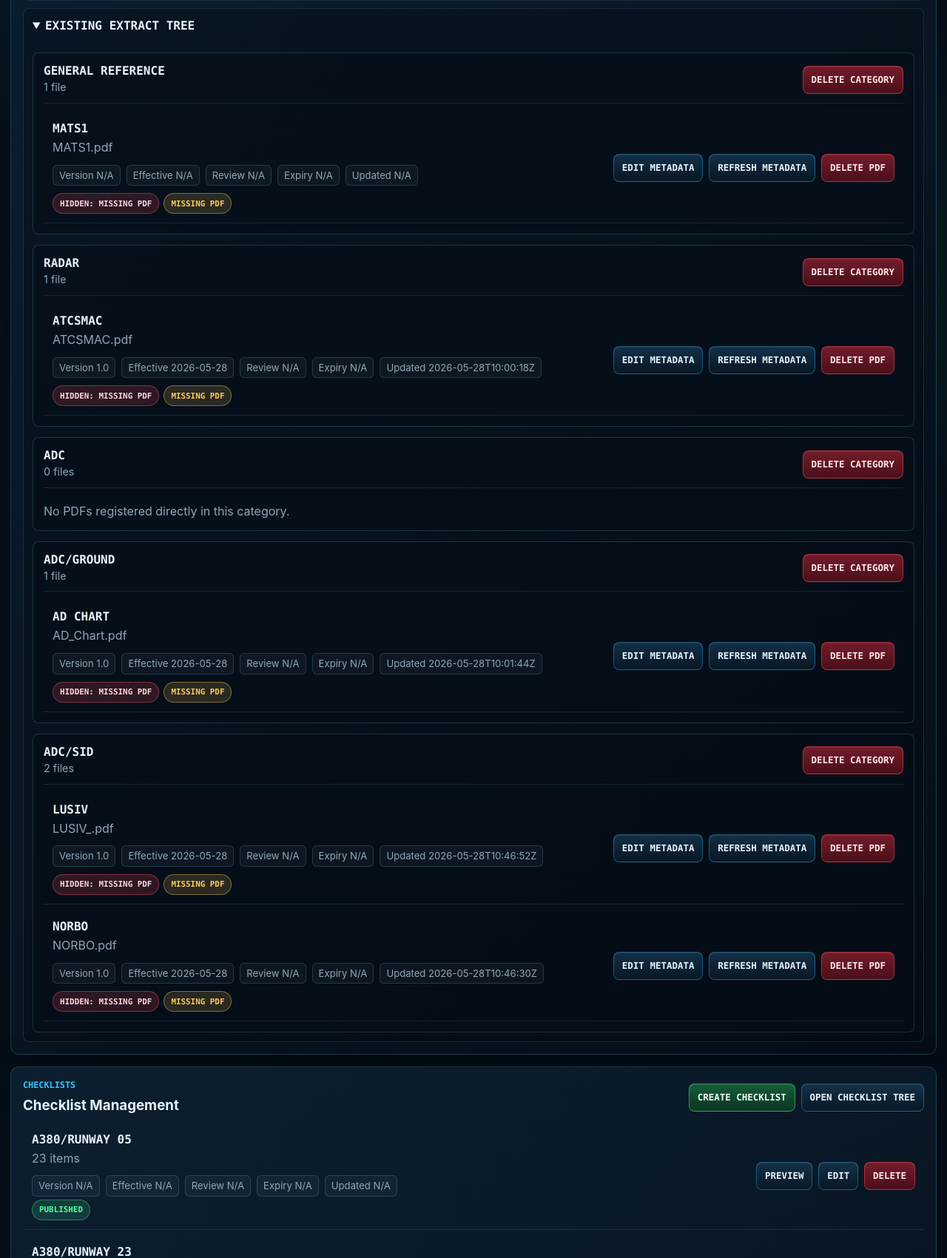
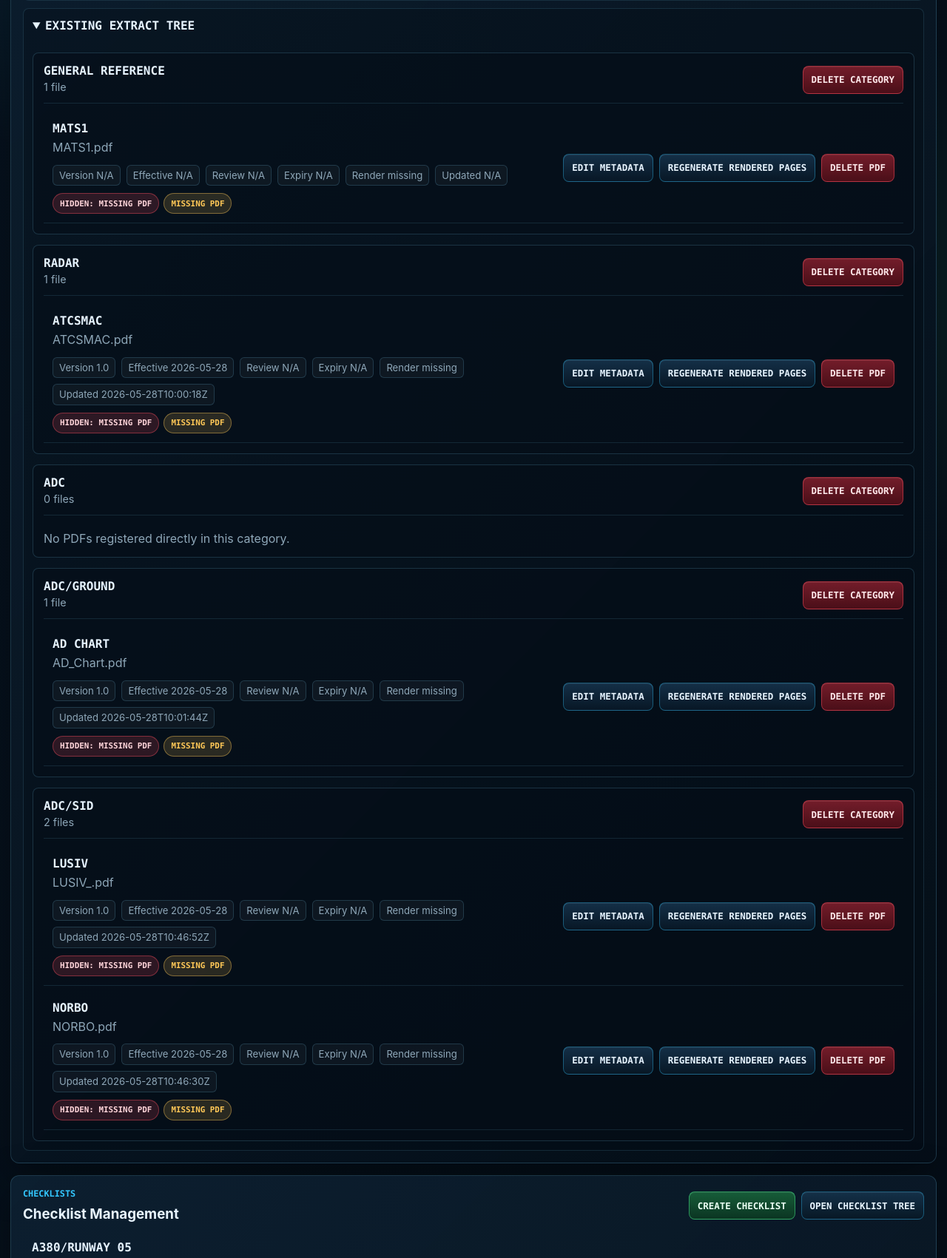
Before and after one commit to ian8500/EQRF, a Flask app: page /admin in a window 1280 px wide. Shown: the part 670-2371 px from the top of the page at 74% size. Run offline with Flask 3, Linux system fonts and the light colour scheme; the visitor is signed in with stand-in values (Sample User, id 1); data that the repository does not hold is empty; some libraries are stand-ins or nearby versions.

Commit message:
Reintroduce rendered PDF pages for iPad performance

```diff
--- a/app.py
+++ b/app.py
@@ -3,6 +3,8 @@ import json
 import re
 import tempfile
 import secrets
+import hashlib
+import shutil
 from collections import Counter
 from dataclasses import dataclass, field
 from datetime import date, datetime, timedelta, timezone
@@ -41,10 +43,12 @@ load_dotenv(BASE_DIR / '.env')
 DATA_DIR = BASE_DIR / 'data'
 PDF_DIR = BASE_DIR / 'pdfs'              # keep PDFs here (matches your zip)
 JPG_DIR = BASE_DIR / 'static' / 'jpgs'   # legacy pre-rendered pages, no longer used by the public viewer
+RENDERED_DIR = BASE_DIR / 'static' / 'rendered'
 
 DATA_DIR.mkdir(parents=True, exist_ok=True)
 PDF_DIR.mkdir(parents=True, exist_ok=True)
 JPG_DIR.mkdir(parents=True, exist_ok=True)
+RENDERED_DIR.mkdir(parents=True, exist_ok=True)
 
 # ---------------------- App Configuration ---------------------- #
 
@@ -61,6 +65,9 @@ class Settings:
     port: int = field(default_factory=lambda: int(os.environ.get('FLASK_RUN_PORT', os.environ.get('PORT', '8000'))))
     max_upload_mb: int = field(default_factory=lambda: int(os.environ.get('EQRF_MAX_UPLOAD_MB', '100')))
     session_cookie_secure: bool = field(default_factory=lambda: str(os.environ.get('EQRF_SESSION_COOKIE_SECURE', '0')).strip().lower() in {'1', 'true'})
+    render_dpi: int = field(default_factory=lambda: int(os.environ.get('EQRF_RENDER_DPI', '120')))
+    render_quality: int = field(default_factory=lambda: int(os.environ.get('EQRF_RENDER_QUALITY', '78')))
+    render_format: str = field(default_factory=lambda: os.environ.get('EQRF_RENDER_FORMAT', 'webp').strip().lower())
 
 
 SETTINGS = Settings()
@@ -487,6 +494,13 @@ def normalise_file_entry(entry: Any) -> Dict[str, Any]:
         if not isinstance(item.get('jpgs'), list):
             item['jpgs'] = []
         item['orientation'] = normalise_orientation(item.get('orientation'))
+        item['render_status'] = str(item.get('render_status') or 'missing').strip().lower()
+        item['render_format'] = str(item.get('render_format') or '').strip().lower()
+        item['rendered_at'] = _normalise_na(item.get('rendered_at'))
+        try:
+            item['page_count'] = int(item.get('page_count') or 0)
+        except (TypeError, ValueError):
+            item['page_count'] = 0
         metadata = normalise_content_metadata(item, item.get('title') or Path(item['pdf']).stem or None)
         item.update(metadata)
         return item
@@ -496,9 +510,13 @@ def normalise_file_entry(entry: Any) -> Dict[str, Any]:
             'pdf': filename,
             'jpgs': [],
             'orientation': 'portrait',
+            'render_status': 'missing',
+            'render_format': '',
+            'rendered_at': 'N/A',
+            'page_count': 0,
             **normalise_content_metadata({}, Path(filename).stem or None),
         }
-    return {'pdf': '', 'jpgs': [], 'orientation': 'portrait', **normalise_content_metadata({})}
+    return {'pdf': '', 'jpgs': [], 'orientation': 'portrait', 'render_status': 'missing', 'render_format': '', 'rendered_at': 'N/A', 'page_count': 0, **normalise_content_metadata({})}
 
 
 def file_entry_name(entry: Any) -> str:
@@ -684,6 +702,7 @@ def extract_entry_is_valid(entry: Any) -> bool:
         filename
         and metadata_is_public(metadata)
         and local_pdf_exists(filename)
+        and rendered_pages_exist(filename)
     )
 
 
@@ -886,6 +905,13 @@ def find_missing_jpgs(extracts: Any, jpg_dir: Path = JPG_DIR) -> List[Dict[str,
     return []
 
 
+def find_missing_rendered_pages(extracts: Any) -> List[Dict[str, Any]]:
+    return [
+        item for item in flatten_extract_files(extracts)
+        if item.get('pdf_exists') and not rendered_pages_exist(item['filename'])
+    ]
+
+
 def find_orphan_jpgs(extracts: Any, jpg_dir: Path = JPG_DIR) -> List[str]:
     referenced = {
         jpg for item in flatten_extract_files(extracts)
@@ -917,6 +943,14 @@ def find_extract_health_issues(extracts: Any) -> List[Dict[str, Any]]:
             'category': item['category'],
             'filename': item['filename'],
             'message': f"Source PDF missing: {item['filename']}",
+        })
+    for item in find_missing_rendered_pages(extracts):
+        issues.append({
+            'type': 'missing_rendered_pages',
+            'severity': 'warning',
+            'category': item['category'],
+            'filename': item['filename'],
+            'message': f"Rendered pages missing: {item['filename']}",
         })
     for duplicate in find_duplicate_pdf_entries(extracts):
         issues.append({
@@ -1152,6 +1186,131 @@ def _safe_pdf_filename(filename: Any) -> str:
 
 def local_pdf_exists(filename: str) -> bool:
     return bool(filename and (PDF_DIR / filename).is_file())
+
+
+def safe_render_id(filename: Any) -> str:
+    filename = _safe_pdf_filename(filename)
+    stem = re.sub(r'[^A-Za-z0-9_.-]+', '-', Path(filename).stem).strip('.-') or 'pdf'
+    digest = hashlib.sha256(filename.encode('utf-8')).hexdigest()[:12]
+    return f'{stem}-{digest}'
+
+
+def rendered_dir_for_pdf(filename: Any) -> Path:
+    render_id = safe_render_id(filename)
+    path = (RENDERED_DIR / render_id).resolve()
+    root = RENDERED_DIR.resolve()
+    if root not in path.parents and path != root:
+        raise ValueError('Invalid rendered path.')
+    return path
+
+
+def rendered_manifest_path(filename: Any) -> Path:
+    return rendered_dir_for_pdf(filename) / 'manifest.json'
+
+
+def load_render_manifest(filename: Any) -> Optional[Dict[str, Any]]:
+    try:
+        manifest = _read_json(rendered_manifest_path(filename), None)
+    except ValueError:
+        return None
+    return manifest if isinstance(manifest, dict) else None
+
+
+def rendered_pages_exist(filename: Any) -> bool:
+    manifest = load_render_manifest(filename)
+    if not manifest or not isinstance(manifest.get('pages'), list):
+        return False
+    render_dir = rendered_dir_for_pdf(filename)
+    return bool(manifest['pages']) and all((render_dir / str(page.get('file', ''))).is_file() for page in manifest['pages'])
+
+
+def delete_rendered_pages(filename: Any) -> None:
+    shutil.rmtree(rendered_dir_for_pdf(filename), ignore_errors=True)
+
+
+def rendered_page_url(filename: Any, page_file: str) -> str:
+    render_id = safe_render_id(filename)
+    safe_page = Path(str(page_file)).name
+    return url_for('static', filename=f'rendered/{render_id}/{safe_page}')
+
+
+def get_rendered_pages(filename: Any) -> List[Dict[str, Any]]:
+    manifest = load_render_manifest(filename)
+    if not manifest or not rendered_pages_exist(filename):
+        return []
+    pages: List[Dict[str, Any]] = []
+    for page in manifest.get('pages', []):
+        item = dict(page)
+        item['url'] = rendered_page_url(filename, str(item.get('file', '')))
+        pages.append(item)
+    return pages
+
+
+def render_pdf_to_images(
+    filename: Any,
+    dpi: Optional[int] = None,
+    quality: Optional[int] = None,
+    image_format: Optional[str] = None,
+) -> Dict[str, Any]:
+    filename = _safe_pdf_filename(filename)
+    pdf_path = PDF_DIR / filename
+    if not pdf_path.is_file():
+        raise ValueError('PDF not found.')
+
+    dpi = int(dpi or Settings().render_dpi)
+    quality = int(quality or Settings().render_quality)
+    image_format = (image_format or Settings().render_format or 'webp').lower()
+    if image_format not in {'webp', 'jpg', 'jpeg'}:
+        image_format = 'webp'
+    extension = 'jpg' if image_format in {'jpg', 'jpeg'} else 'webp'
+    pil_format = 'JPEG' if extension == 'jpg' else 'WEBP'
+    rendered_at = _utc_timestamp()
+
+    try:
+        import fitz
+        from PIL import Image
+    except ImportError as exc:
+        raise RuntimeError('PDF rendering dependencies are not installed.') from exc
+
+    target_dir = rendered_dir_for_pdf(filename)
+    RENDERED_DIR.mkdir(parents=True, exist_ok=True)
+    with tempfile.TemporaryDirectory(prefix=f'{safe_render_id(filename)}-', dir=RENDERED_DIR) as tmp:
+        tmp_dir = Path(tmp)
+        pages: List[Dict[str, Any]] = []
+        zoom = dpi / 72
+        matrix = fitz.Matrix(zoom, zoom)
+        with fitz.open(pdf_path) as doc:
+            for index, page in enumerate(doc, start=1):
+                pix = page.get_pixmap(matrix=matrix, alpha=False)
+                image = Image.frombytes('RGB', [pix.width, pix.height], pix.samples)
+                page_file = f'page-{index:03d}.{extension}'
+                output = tmp_dir / page_file
+                image.save(output, pil_format, quality=quality, optimize=True)
+                pages.append({
+                    'page': index,
+                    'file': page_file,
+                    'width': pix.width,
+                    'height': pix.height,
+                    'orientation': 'landscape' if pix.width >= pix.height else 'portrait',
+                })
+
+        manifest = {
+            'pdf': filename,
+            'format': extension,
+            'page_count': len(pages),
+            'dpi': dpi,
+            'quality': quality,
+            'pages': pages,
+            'rendered_at': rendered_at,
+        }
+        _write_json(tmp_dir / 'manifest.json', manifest)
+        backup_dir = target_dir.with_name(target_dir.name + '.old')
+        shutil.rmtree(backup_dir, ignore_errors=True)
+        if target_dir.exists():
+            target_dir.replace(backup_dir)
+        tmp_dir.replace(target_dir)
+        shutil.rmtree(backup_dir, ignore_errors=True)
+        return manifest
 
 
 def get_pdf_page_count(filename: str) -> int:
@@ -1513,6 +1672,7 @@ def _admin_context() -> Dict[str, Any]:
     orphan_jpgs = find_orphan_jpgs(extracts)
     missing_pdfs = find_missing_pdfs(extracts)
     missing_jpgs = find_missing_jpgs(extracts)
+    missing_rendered_pages = find_missing_rendered_pages(extracts)
     duplicate_pdfs = find_duplicate_pdf_entries(extracts)
 
     all_issues = list(extract_issues)
@@ -1598,6 +1758,7 @@ def _admin_context() -> Dict[str, Any]:
             'issues': all_issues,
             'missing_pdfs': missing_pdfs,
             'missing_jpgs': missing_jpgs,
+            'missing_rendered_pages': missing_rendered_pages,
             'orphan_jpgs': orphan_jpgs,
             'empty_categories': [category for category in extract_categories if category['empty']],
             'invalid_checklists': invalid_checklists,
@@ -2225,8 +2386,12 @@ def extracts_viewer(category, filename):
     pdf_path = PDF_DIR / filename
     if not pdf_path.exists():
         return _unavailable('Extract unavailable', 'The local source PDF is missing and must be repaired in Admin.', 'Back to Extracts', 'extracts_index')
-
-    page_count = int(item.get('page_count') or 0) or get_pdf_page_count(filename) or 1
+    if not rendered_pages_exist(filename):
+        return _unavailable('Extract unavailable', 'This extract has not been rendered for viewing. Please contact Admin.', 'Back to Extracts', 'extracts_index')
+
+    rendered_pages = get_rendered_pages(filename)
+    manifest = load_render_manifest(filename) or {}
+    page_count = int(manifest.get('page_count') or item.get('page_count') or 0) or len(rendered_pages) or 1
     orientation = normalise_orientation(item.get('orientation'))
 
     item = {
@@ -2237,6 +2402,8 @@ def extracts_viewer(category, filename):
         'page_count': page_count,
         'category': normalised_category,
         'pdf_url': url_for('send_pdf', filename=filename),
+        'rendered_pages': rendered_pages,
+        'render_format': manifest.get('format', item.get('render_format', '')),
         'metadata': item,
         'status_label': metadata_status_label(item),
         'status_state': metadata_status_state(item),
@@ -2404,6 +2571,18 @@ def upload_pdf():
 
             tmp_pdf.replace(PDF_DIR / safe_name)
 
+        try:
+            manifest = render_pdf_to_images(safe_name)
+            metadata['page_count'] = int(manifest.get('page_count') or metadata.get('page_count') or 0)
+            metadata['render_status'] = 'ready'
+            metadata['render_format'] = manifest.get('format', '')
+            metadata['rendered_at'] = manifest.get('rendered_at', _utc_timestamp())
+        except Exception as exc:
+            metadata['render_status'] = 'failed'
+            metadata['render_format'] = ''
+            metadata['rendered_at'] = 'N/A'
+            flash(f'PDF uploaded, but rendered pages failed: {exc}', 'error')
+
         upsert_pdf_entry(extracts, category, metadata, replace=replace)
         save_extracts(extracts)
         trigger_client_refresh()
@@ -2420,7 +2599,8 @@ def upload_pdf():
                 'status': metadata.get('status'),
             },
         )
-        flash(f'Uploaded {safe_name} to {category}.', 'success')
+        if metadata.get('render_status') == 'ready':
+            flash(f'Uploaded {safe_name} to {category}. {metadata.get("page_count", 0)} pages rendered.', 'success')
     except ValueError as exc:
         flash(str(exc), 'error')
     return redirect(url_for('admin_panel'))
@@ -2506,6 +2686,8 @@ def delete_pdf():
         extracts = _json_clone(get_extracts())
         if remove_pdf_entry(extracts, category, filename):
             save_extracts(extracts)
+            if not pdf_is_registered(filename, extracts):
+                delete_rendered_pages(filename)
             trigger_client_refresh()
             append_audit_log('delete_extract', 'extract', f'{category}/{filename}', f'Deleted extract {filename} from {category}')
             flash(f'Deleted {filename} from {category}.', 'info')
@@ -2537,12 +2719,16 @@ def regenerate_pdf():
             raise ValueError('Missing file.')
 
         item = normalise_file_entry(entry)
-        page_count = get_pdf_page_count(filename) or int(item.get('page_count') or 0)
+        manifest = render_pdf_to_images(filename)
+        page_count = int(manifest.get('page_count') or 0) or get_pdf_page_count(filename) or int(item.get('page_count') or 0)
 
         item.update({
             'pdf': filename,
             'title': item.get('title') or _pdf_base(filename),
             'page_count': page_count,
+            'render_status': 'ready',
+            'render_format': manifest.get('format', ''),
+            'rendered_at': manifest.get('rendered_at', _utc_timestamp()),
             'refreshed_at': _utc_timestamp(),
             'last_updated': _utc_timestamp(),
             'source': item.get('source') or 'admin',
@@ -2550,9 +2736,9 @@ def regenerate_pdf():
         upsert_pdf_entry(extracts, category, item, replace=True)
         save_extracts(extracts)
         trigger_client_refresh()
-        append_audit_log('refresh_extract_metadata', 'extract', f'{category}/{filename}', f'Refreshed PDF metadata for {filename}')
-        flash(f'Refreshed metadata for {filename}.', 'success')
-    except ValueError as exc:
+        append_audit_log('regenerate_rendered_pages', 'extract', f'{category}/{filename}', f'Regenerated rendered pages for {filename}', {'page_count': page_count, 'format': manifest.get('format')})
+        flash(f'Regenerated rendered pages for {filename}. {page_count} pages ready.', 'success')
+    except (ValueError, RuntimeError) as exc:
         flash(str(exc), 'error')
     return redirect(url_for('admin_panel'))
 
--- a/requirements.txt
+++ b/requirements.txt
@@ -5,6 +5,8 @@ gunicorn
 itsdangerous==2.2.0
 Jinja2==3.1.6
 MarkupSafe==3.0.3
+Pillow
+PyMuPDF
 pypdf
 python-dotenv
 pytest==7.4.4
--- a/static/script.js
+++ b/static/script.js
@@ -501,9 +501,129 @@ function saveChecklistState() {
       applyViewerLayout({ preserve: false });
     }
 
+    function renderedBaseSize(parts) {
+      const first = parts?.frames?.[0];
+      const width = Number(first?.dataset.width || 0) || 1;
+      const height = Number(first?.dataset.height || 0) || 1;
+      return (state.rotation % 180 === 0) ? { width, height } : { width: height, height: width };
+    }
+
+    async function renderedScaleForWidth(parts) {
+      const size = renderedBaseSize(parts);
+      const available = Math.max(240, parts.scroll.clientWidth - MARGIN);
+      return clamp(available / size.width);
+    }
+
+    async function renderedScaleForHeight(parts) {
+      const size = renderedBaseSize(parts);
+      const available = Math.max(240, parts.scroll.clientHeight - MARGIN);
+      return clamp(available / size.height);
+    }
+
+    function applyRenderedLayout(options = {}) {
+      const parts = viewer();
+      if (!parts || !parts.scroll || !parts.frames.length) return;
+      const context = options.preserve === false ? { index: 0, ratio: 0 } : currentPageContext(parts);
+      const finish = () => {
+        parts.frames.forEach(frame => {
+          const image = frame.querySelector(".rendered-page-image");
+          const baseWidth = Number(frame.dataset.width || image?.naturalWidth || 0);
+          const baseHeight = Number(frame.dataset.height || image?.naturalHeight || 0);
+          if (!image || !baseWidth || !baseHeight) return;
+          const imageWidth = Math.ceil(baseWidth * state.scale);
+          const imageHeight = Math.ceil(baseHeight * state.scale);
+          const rotated = state.rotation % 180 !== 0;
+          const layoutWidth = rotated ? imageHeight : imageWidth;
+          const layoutHeight = rotated ? imageWidth : imageHeight;
+          frame.style.width = `${layoutWidth}px`;
+          frame.style.minHeight = `${layoutHeight}px`;
+          image.style.width = `${imageWidth}px`;
+          image.style.height = `${imageHeight}px`;
+          image.style.left = `${Math.round((layoutWidth - imageWidth) / 2)}px`;
+          image.style.top = `${Math.round((layoutHeight - imageHeight) / 2)}px`;
+          image.style.transform = `rotate(${state.rotation}deg)`;
+        });
+        updateIndicators(parts);
+        if (options.preserve !== false) restorePageContext(parts, context);
+      };
+      if (state.mode === "width") {
+        renderedScaleForWidth(parts).then(scale => {
+          state.scale = scale;
+          finish();
+        });
+        return;
+      }
+      if (state.mode === "height") {
+        renderedScaleForHeight(parts).then(scale => {
+          state.scale = scale;
+          finish();
+        });
+        return;
+      }
+      state.scale = clamp(state.scale);
+      finish();
+    }
+
+    function bindRenderedViewer(parts) {
+      const first = parts.frames[0];
+      const naturalLandscape = Number(first?.dataset.width || 0) >= Number(first?.dataset.height || 0);
+      const documentOrientation = (parts.shell.dataset.orientation || "portrait").toLowerCase() === "landscape" ? "landscape" : "portrait";
+      state.defaultRotation = naturalLandscape === (documentOrientation === "landscape") ? 0 : 90;
+      state.rotation = state.defaultRotation;
+
+      const renderedFitWidth = () => {
+        state.mode = "width";
+        applyRenderedLayout();
+      };
+      const renderedFitHeight = () => {
+        state.mode = "height";
+        applyRenderedLayout();
+      };
+      const renderedZoomIn = () => {
+        state.mode = "custom";
+        state.scale = clamp(state.scale + STEP);
+        applyRenderedLayout();
+      };
+      const renderedZoomOut = () => {
+        state.mode = "custom";
+        state.scale = clamp(state.scale - STEP);
+        applyRenderedLayout();
+      };
+      const renderedRotate = () => {
+        state.rotation = (state.rotation + 90) % 360;
+        applyRenderedLayout();
+      };
+      const renderedReset = () => {
+        state.rotation = state.defaultRotation;
+        state.mode = "custom";
+        state.scale = 1;
+        applyRenderedLayout({ preserve: false });
+      };
+
+      document.getElementById("pdf-zoom-in")?.addEventListener("click", renderedZoomIn);
+      document.getElementById("pdf-zoom-out")?.addEventListener("click", renderedZoomOut);
+      document.getElementById("pdf-fit-width")?.addEventListener("click", renderedFitWidth);
+      document.getElementById("pdf-fit-height")?.addEventListener("click", renderedFitHeight);
+      document.getElementById("pdf-rotate")?.addEventListener("click", renderedRotate);
+      document.getElementById("pdf-reset")?.addEventListener("click", renderedReset);
+      parts.scroll.addEventListener("scroll", () => updateCurrentPage(), { passive: true });
+      const resize = () => {
+        if (typeof window.eqrfSetLayoutHeights === "function") window.eqrfSetLayoutHeights();
+        applyRenderedLayout();
+      };
+      window.addEventListener("resize", resize);
+      window.addEventListener("orientationchange", resize);
+      if (window.visualViewport) window.visualViewport.addEventListener("resize", resize);
+      renderedReset();
+    }
+
     async function bindPdfViewer() {
       const parts = viewer();
       if (!parts || !parts.scroll) return;
+      if (parts.shell.dataset.viewerMode === "rendered") {
+        bindRenderedViewer(parts);
+        return;
+      }
       if (!window.pdfjsLib) {
         if (parts.stack) parts.stack.innerHTML = '<p class="page-copy">This PDF could not be loaded.</p>';
         return;
--- a/static/style.css
+++ b/static/style.css
@@ -714,6 +714,10 @@ button[type="submit"]:hover {
   box-shadow: 0 18px 50px rgba(0, 0, 0, 0.4);
 }
 
+.rendered-page-frame {
+  overflow: hidden;
+}
+
 .pdf-page figcaption {
   position: absolute;
   top: 6px;
@@ -739,6 +743,15 @@ button[type="submit"]:hover {
 .pdf-canvas {
   display: block;
   max-width: none;
+}
+
+.rendered-page-image {
+  position: absolute;
+  display: block;
+  max-width: none;
+  transform-origin: center center;
+  user-select: none;
+  -webkit-user-drag: none;
 }
 
 .pdf-text-layer,
--- a/templates/admin_dashboard.html
+++ b/templates/admin_dashboard.html
@@ -134,6 +134,7 @@
                         <span>Effective {{ file.metadata.effective_date }}</span>
                         <span>Review {{ file.metadata.review_date }}</span>
                         <span>Expiry {{ file.metadata.expiry_date }}</span>
+                        <span>Render {{ file.metadata.render_status }}</span>
                         <span>Updated {{ file.metadata.last_updated }}</span>
                       </div>
                       <div class="status-chip-row">
@@ -156,7 +157,7 @@
                         <input type="hidden" name="csrf_token" value="{{ csrf_token() }}">
                         <input type="hidden" name="category" value="{{ category.path }}">
                         <input type="hidden" name="filename" value="{{ file.filename }}">
-                        <button class="btn" type="submit">Refresh metadata</button>
+                        <button class="btn" type="submit">Regenerate Rendered Pages</button>
                       </form>
                       <form action="{{ url_for('delete_pdf') }}" method="post" onsubmit="return confirm('Delete {{ file.filename }} from {{ category.path }}?');">
                         <input type="hidden" name="csrf_token" value="{{ csrf_token() }}">
@@ -304,6 +305,18 @@
           {% endif %}
         </div>
         <div>
+          <h4>Missing rendered pages</h4>
+          {% if health.missing_rendered_pages %}
+            <ul class="health-list">
+              {% for item in health.missing_rendered_pages %}
+                <li>{{ item.category }} / {{ item.filename }}</li>
+              {% endfor %}
+            </ul>
+          {% else %}
+            <p class="status-chip ok">None</p>
+          {% endif %}
+        </div>
+        <div>
           <h4>Legacy JPG checks</h4>
           {% if health.missing_jpgs %}
             <ul class="health-list">
```
Also changed, not shown: templates/extracts_viewer.html (+20 -8 lines), tests/test_app.py (+108 -7 lines), CHANGELOG.md, README.md, 1 other file.
